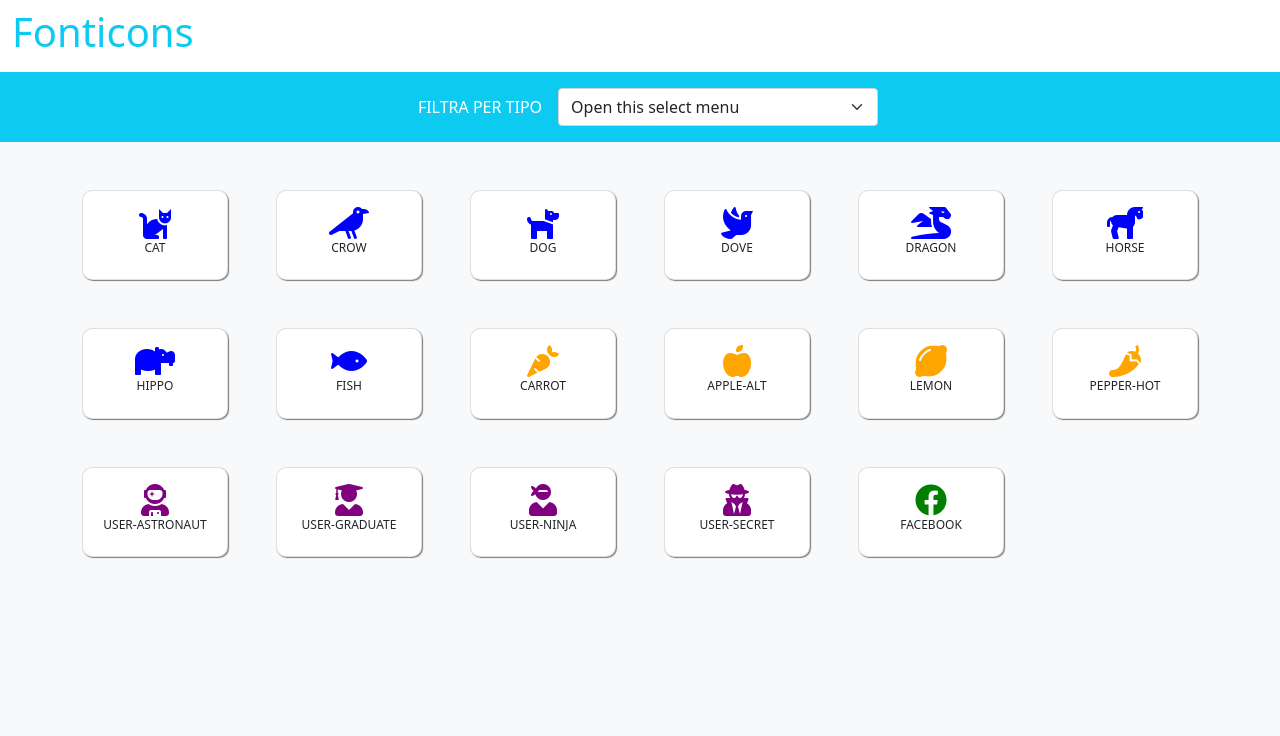
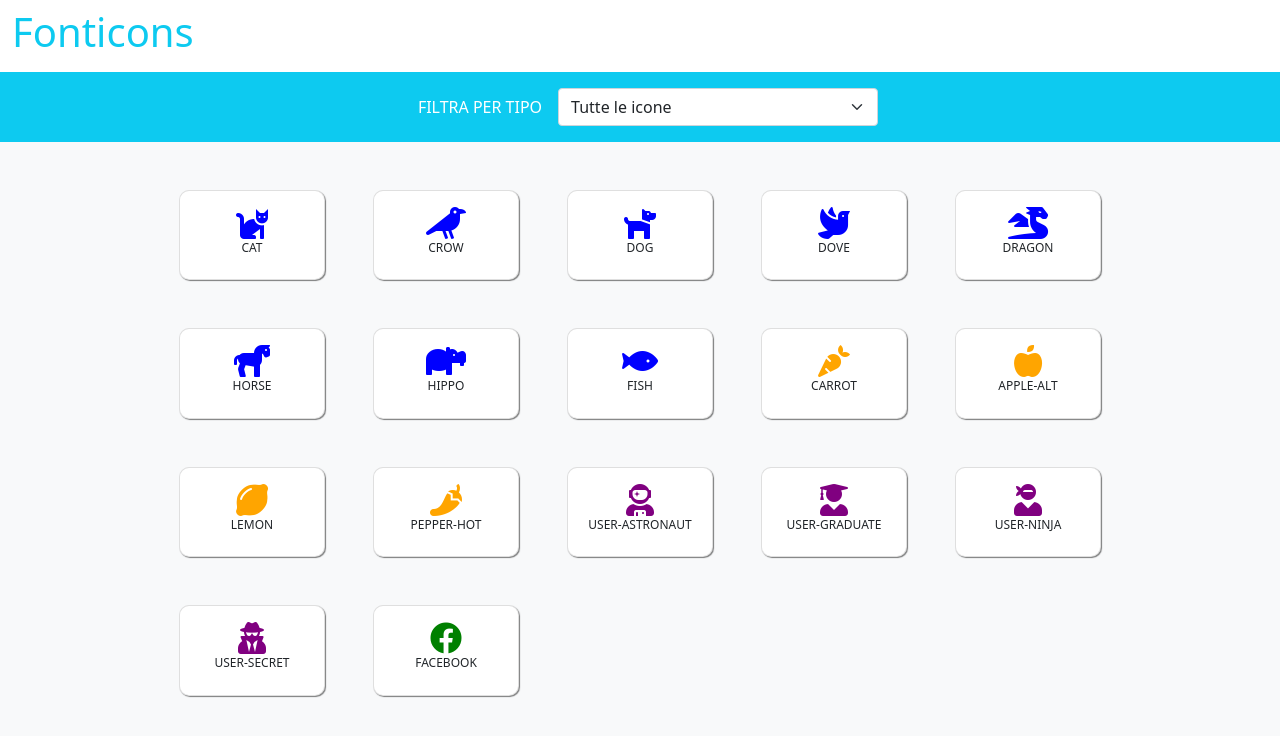
Before and after one commit to marcoche88/js-es6-icons, a plain HTML site: page index.html in a window 1280 px wide. Drawn offline with nearby package versions, Linux system fonts and the light colour scheme.

Commit message:
filter icon

```diff
--- a/index.html
+++ b/index.html
@@ -23,10 +23,11 @@
         <section id="form" class="text-white bg-info d-flex align-items-center justify-content-center">
             <label for="filter-select" class="mx-3">FILTRA PER TIPO</label>
             <select class="form-select w-25" id="filter-select" aria-label="Default select example">
-                <option selected>Open this select menu</option>
-                <option value="1">One</option>
-                <option value="2">Two</option>
-                <option value="3">Three</option>
+                <option value="all" selected>Tutte le icone</option>
+                <option value="animal">Animali</option>
+                <option value="vegetable">Vegetali</option>
+                <option value="user">User</option>
+                <option value="company">Social</option>
             </select>
         </section>
     </header>
--- a/js/script.js
+++ b/js/script.js
@@ -13,12 +13,20 @@ in "tempo reale", cioè man mano che l'utente digita.
 */
 
 // funzioni
+
+// stampa le icone sulla pagina
 const printIcons = (arr, element) => {
     let iconTemplate = "";
 
-    arr.forEach((icon) => {
+    // cicla su tutte le icone del file data.js
+    arr.forEach((icon, index) => {
+
+        // layout a cinque colonne, inserisce off-set ogni 5 elementi
+        const offSet = index % 5 === 0 ? "offset-1" : "";
+
+        // costruisce il template da stampare in pagina
         iconTemplate += `
-        <div class="col-2">
+        <div class="col-2 ${offSet}">
             <div class="card">
                 <div class="card-body text-center">
                     <i class="${icon.family} ${icon.prefix}${icon.name} fa-2x ${icon.type}"></i>
@@ -36,3 +44,23 @@ const printIcons = (arr, element) => {
 const cardDisplay = document.querySelector("#cards .row");
 
 printIcons(icons, cardDisplay);
+
+// filtrare per tipo le icone
+const filterSelect = document.getElementById("filter-select");
+
+filterSelect.addEventListener("change", () => {
+    const selectValue = filterSelect.value;
+
+    // se è selezionato all stampa tutte le icone in pagina
+    if (selectValue === "all") {
+        printIcons(icons, cardDisplay);
+        return;
+    }
+
+    // filtra per valore della select che è stato selezionato
+    const filterIcons = icons.filter((icon) => {
+        return icon.type === selectValue
+    });
+
+    printIcons(filterIcons, cardDisplay);
+});
```
